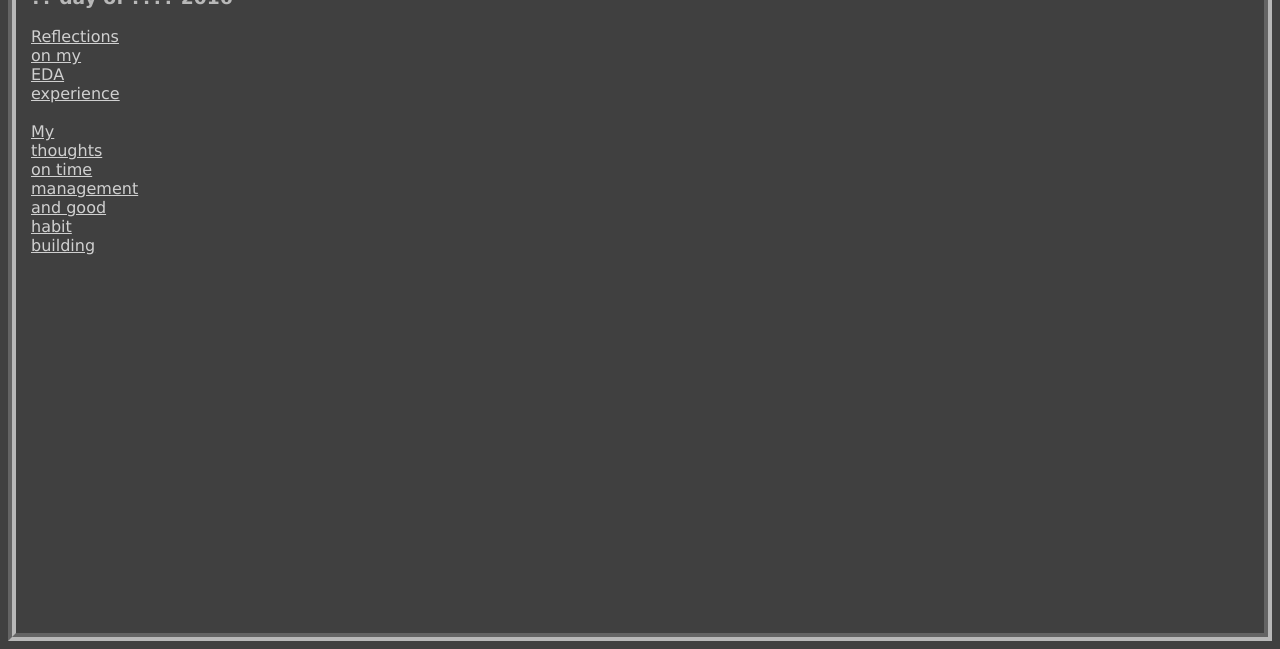
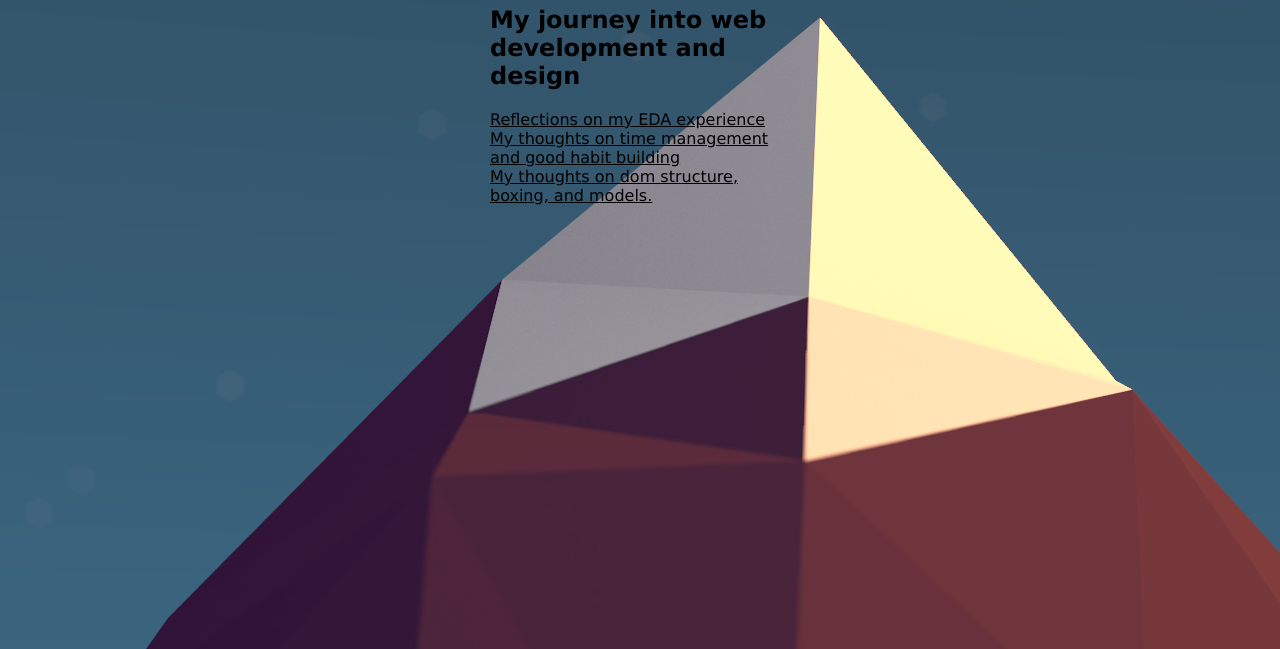
Before and after one commit to kamon-harrell/kamon-harrell-old-site-repo, a plain HTML site: page index.html in a window 1280 px wide. Shown: the part 151-800 px from the top of the page. Drawn offline with Linux system fonts and the light colour scheme.

Commit message:
t1 blog entry and site tweaks

```diff
--- a/index.html
+++ b/index.html
@@ -1,19 +1,47 @@
+<!DOCTYPE html>
+
 <html>
+
   <head>
+
     <title>Stories of Code </title>
-   <link href="styles/main.css" rel="stylesheet" />
+    <link href="styles/main.css" type="text/css" rel="stylesheet" />
+
   </head>
 
   <body>
-    <h1>The start of something amazing</h1>
-    <h2>My journey into web development and design</h2>
-    <h3>?? day of ???? 2016</h3>
 
-     <ul>
-      <li><a href="blog/c1-reflection-blog.html"> Reflections on my EDA experience </a></li>
-      <br>
-      <li><a href="blog/c1-time-and-habits-blog.html"> My thoughts on time management and good habit building </a></li>
-      </ul>
+   <div class="center">
+
+     <h1>The start of something amazing</h1>
+
+     <h2>My journey into web development and design</h2>
+
+      <div class="list">
+
+       <ul>
+
+       <li>
+          <a href="blog/c1-reflection-blog.html"> Reflections on my EDA experience
+          </a>
+       </li>
+
+       <li>
+          <a href="blog/c1-time-and-habits-blog.html"> My thoughts on time management and good habit building
+         </a>
+       </li>
+
+       <li>
+
+         <a href="blog/t2-html-css-dom-p1.html"> My thoughts on  dom structure, boxing, and models.
+       </li>
+
+       </ul>
+
+        </div>
+
+    </div>
 
    </body>
+
 </html>
--- a/styles/main.css
+++ b/styles/main.css
@@ -1,27 +1,49 @@
+
 body {
+
+  background-image: url('mountains.png');
   font-family: verdana;
-  background-color:#404040;
-  border: 8px groove #B8B8B8;
-  padding: 15px;
+  margin: 0;
+  padding: 0;
+}
+
+
+.center {
+  margin: auto;
+  border: 10px #000000;
+  width: 300px;
 
 }
 
- h1, h2, h3 {
- color:#B8B8B8;
+.list {
+  border: 5px #000000;
+  margin: auto;
+  width: 300px;
+}
+
+h1,
+h2,
+h3 {
+  color: #000000;
 }
 
 a {
-  color: #D0D0D0;
+ color: #000000;
+
 }
+
 p {
- color:#B8B8B8;
+  color: #000000;
+  margin: auto;
+  border: 10px #000000;
+  width: 750px;
 }
 
 ul {
   list-style-type: none;
-  margin: 0;
+  margin: auto;
   padding: 0;
-  width: 80px;
+  width: auto;
 
 }
 
@@ -31,7 +53,7 @@ li a {
 }
 
 li a:hover {
-  background-color: #500000 ;
-  color: #D0D0D0;
+  background-color: #500000;
+  color: #d0d0d0;
 
 }
```
Also changed, not shown: blog/c1-reflection-blog.html (+1 -1 lines), blog/c1-time-and-habits-blog.html (+13 -8 lines), blog/t2-html-css-dom-p1.html (added, +33 -0 lines), styles/lowpoly.jpg (added), styles/mountains.png (added).
